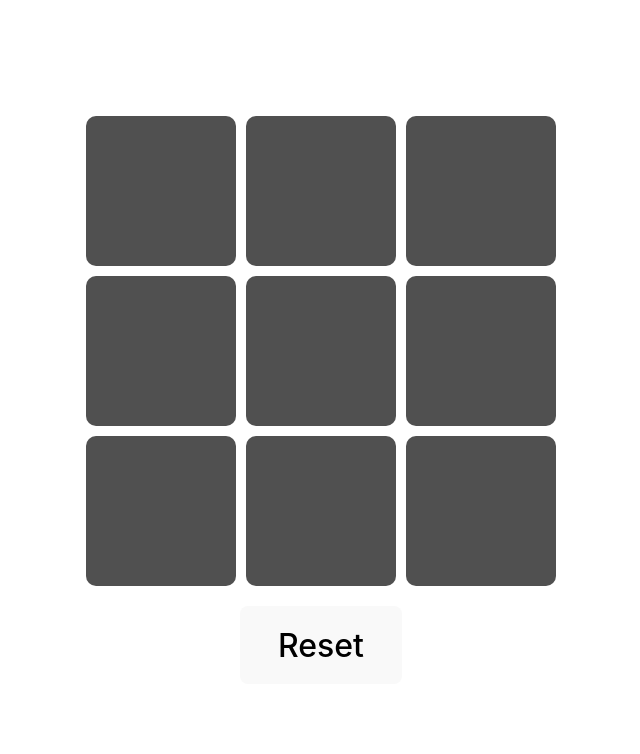
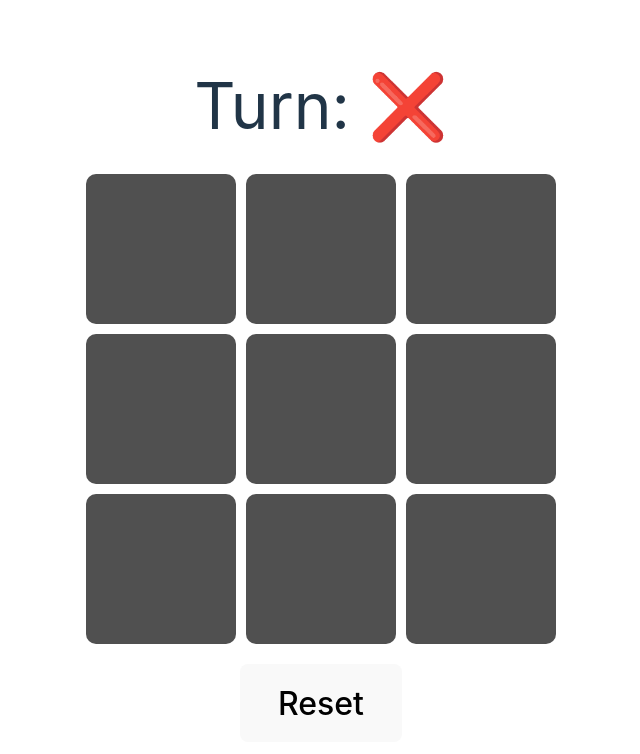
Before and after one commit to marcos-padilla/tic-tac-toe, a Vue app: page / in a window 1280 px wide. Shown: the top 754 px of the page, without its empty margins (319-959 px from the left). Built offline with nearby package versions, Linux system fonts and the light colour scheme.

Commit message:
Added turn and winner div for info

```diff
--- a/src/App.vue
+++ b/src/App.vue
@@ -1,5 +1,11 @@
 <template>
     <div>
+        <div class="turn">
+            <span v-if="checkWinner == null">Turn: {{ currentPlayer }}</span>
+            <span v-else>
+                Winner: {{ checkWinner }}
+            </span>
+        </div>
         <GameBoard />
         <div class="bottom-buttons">
             <button @click="reset">Reset</button>
@@ -21,11 +27,24 @@ export default {
         reset() {
             this.$store.commit('reset')
         }
+    },
+    computed: {
+        currentPlayer() {
+            return this.$store.state.currentPlayer
+        },
+        checkWinner() {
+            return this.$store.getters.checkWinner
+        }
     }
 }
 </script>
 
 <style scoped>
+.turn {
+    margin-bottom: 20px;
+    font-size: 3rem;
+}
+
 .bottom-buttons {
     margin-top: 20px;
 }
--- a/src/main.js
+++ b/src/main.js
@@ -16,6 +16,8 @@ const cellsInitialState = [
 	{ index: 8, value: null },
 ]
 
+const players = { X: '❌', O: '⭕' }
+
 const store = createStore({
 	state() {
 		return {
@@ -30,7 +32,7 @@ const store = createStore({
 				[6, 4, 2],
 			],
 			cells: [...cellsInitialState],
-			currentPlayer: '❌',
+			currentPlayer: players.X,
 		}
 	},
 	mutations: {
@@ -40,17 +42,19 @@ const store = createStore({
 				store.getters.checkWinner == null
 			) {
 				state.cells[index] = { index: index, value: state.currentPlayer }
-
-				if (state.currentPlayer == '❌') {
-					state.currentPlayer = '⭕'
-				} else {
-					state.currentPlayer = '❌'
-				}
+				store.commit('changeTurn')
 			}
 		},
 		reset(state) {
 			state.cells = [...cellsInitialState]
 			state.currentPlayer = '❌'
+		},
+		changeTurn(state) {
+			if (state.currentPlayer == players.X) {
+				state.currentPlayer = players.O
+			} else {
+				state.currentPlayer = players.X
+			}
 		},
 	},
 	getters: {
```
